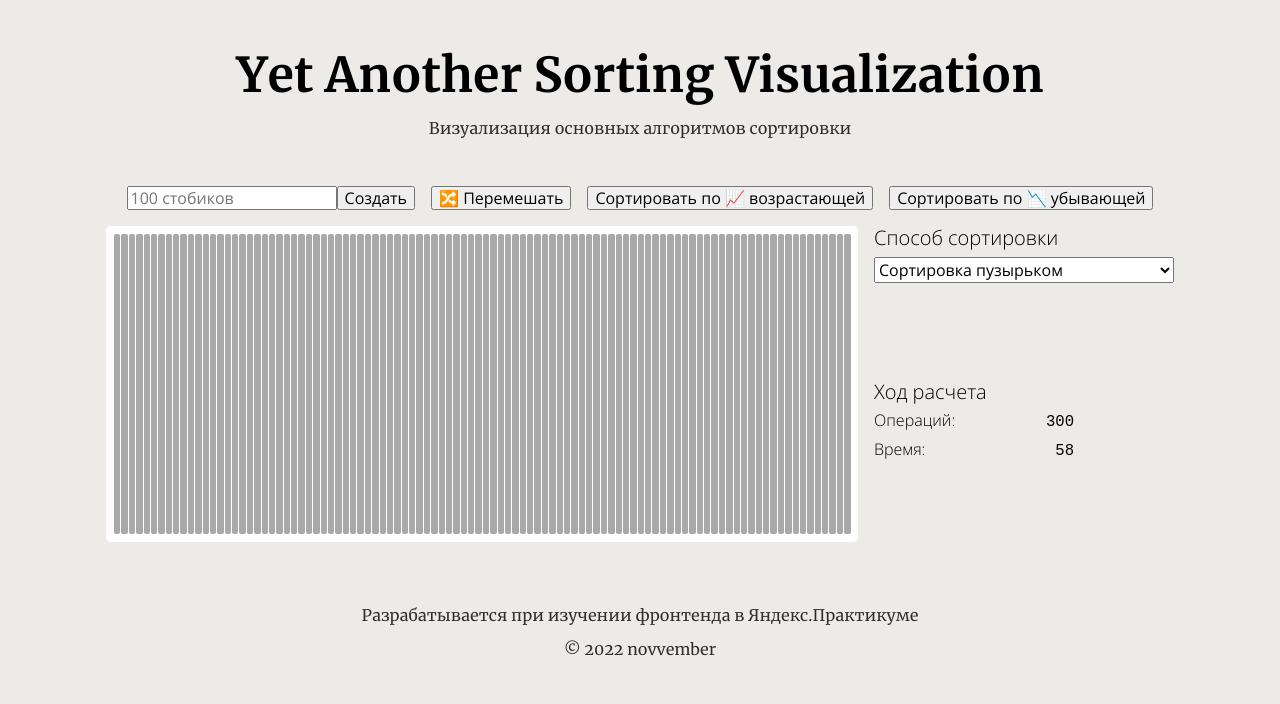
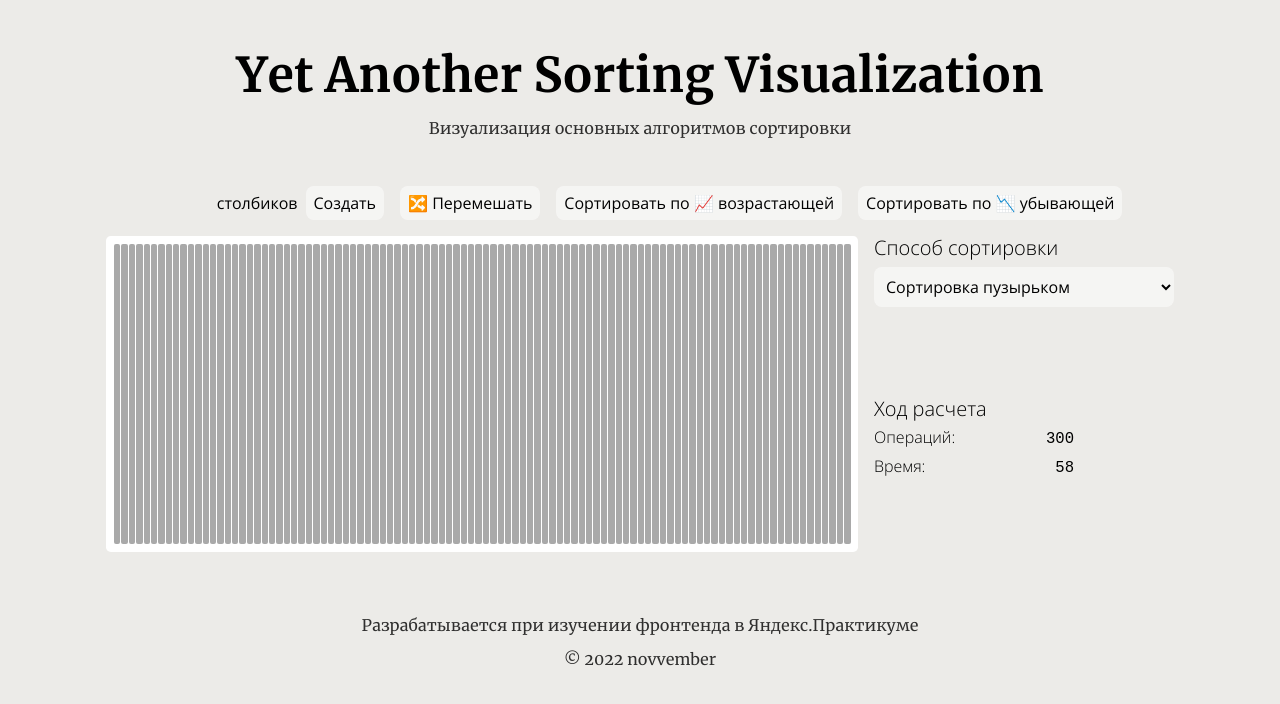
Before and after one commit to novvember/yet-another-sorting-visualization, a React (Create React App) app: page / in a window 1280 px wide. Shown: the top 704 px of the page. Built offline with nearby package versions, Linux system fonts and the light colour scheme.

Commit message:
feat: style inputs

```diff
--- a/src/blocks/general-controls.css
+++ b/src/blocks/general-controls.css
@@ -5,3 +5,9 @@
   justify-content: center;
   gap: 1em;
 }
+
+.general-controls__create-form {
+  display: flex;
+  gap: .5em;
+  align-items: baseline;
+}
--- /dev/null
+++ b/src/blocks/input.css
@@ -0,0 +1,34 @@
+.input {
+  background-color: rgba(255, 255, 255, .5);
+  border: 0;
+  border-radius: .5em;
+  padding: .5em;
+  cursor: pointer;
+  transition: color .3s, background-color .3s;
+}
+
+.input_important {
+ /* todo */
+}
+
+
+.input:hover {
+  background-color: rgba(255, 255, 255, 1);
+}
+
+.input:active {
+  opacity: .7;
+}
+
+.input:focus {
+  outline-offset: .2em;
+  box-sizing: border-box;
+}
+
+.input_type_input {
+  cursor: auto;
+  background-color: transparent;
+  width: 55px;
+  padding: 0.5em 0;
+  text-align: right;
+}
--- a/src/components/Controls.js
+++ b/src/components/Controls.js
@@ -2,7 +2,7 @@ function Controls() {
   return (
     <div className="controls playground__controls">
       <h2 className="controls__title">Способ сортировки</h2>
-      <select name="algorithm">
+      <select name="algorithm" className="input input_important">
         <option value="value1">Сортировка пузырьком</option>
         <option value="value2">Сортировка перемешиванием</option>
         <option value="value3">Сортировка вставками</option>
--- a/src/components/GeneralControls.js
+++ b/src/components/GeneralControls.js
@@ -1,17 +1,21 @@
 function GeneralControls() {
   return (
     <div className="general-controls">
-      <form>
-        <input
-          type="number"
-          placeholder="100 стобиков"
-        ></input>
-        <button type="submit">Создать</button>
+      <form className="general-controls__create-form">
+        <label>
+          <input
+            className="input input_type_input"
+            type="number"
+            // value="100"
+          ></input>
+          <span> столбиков</span>
+        </label>
+        <button type="submit" className="input">Создать</button>
       </form>
 
-      <button type="button">🔀 Перемешать</button>
-      <button type="button">Сортировать по 📈 возрастающей</button>
-      <button type="button">Сортировать по 📉 убывающей</button>
+      <button type="button" className="input">🔀 Перемешать</button>
+      <button type="button" className="input input_important">Сортировать по 📈 возрастающей</button>
+      <button type="button" className="input input_important">Сортировать по 📉 убывающей</button>
     </div>
   );
 }
--- a/src/index.css
+++ b/src/index.css
@@ -5,6 +5,7 @@
 
 @import url(./blocks/page.css);
 @import url(./blocks/content.css);
+@import url(./blocks/input.css);
 
 @import url(./blocks/header.css);
 
```
